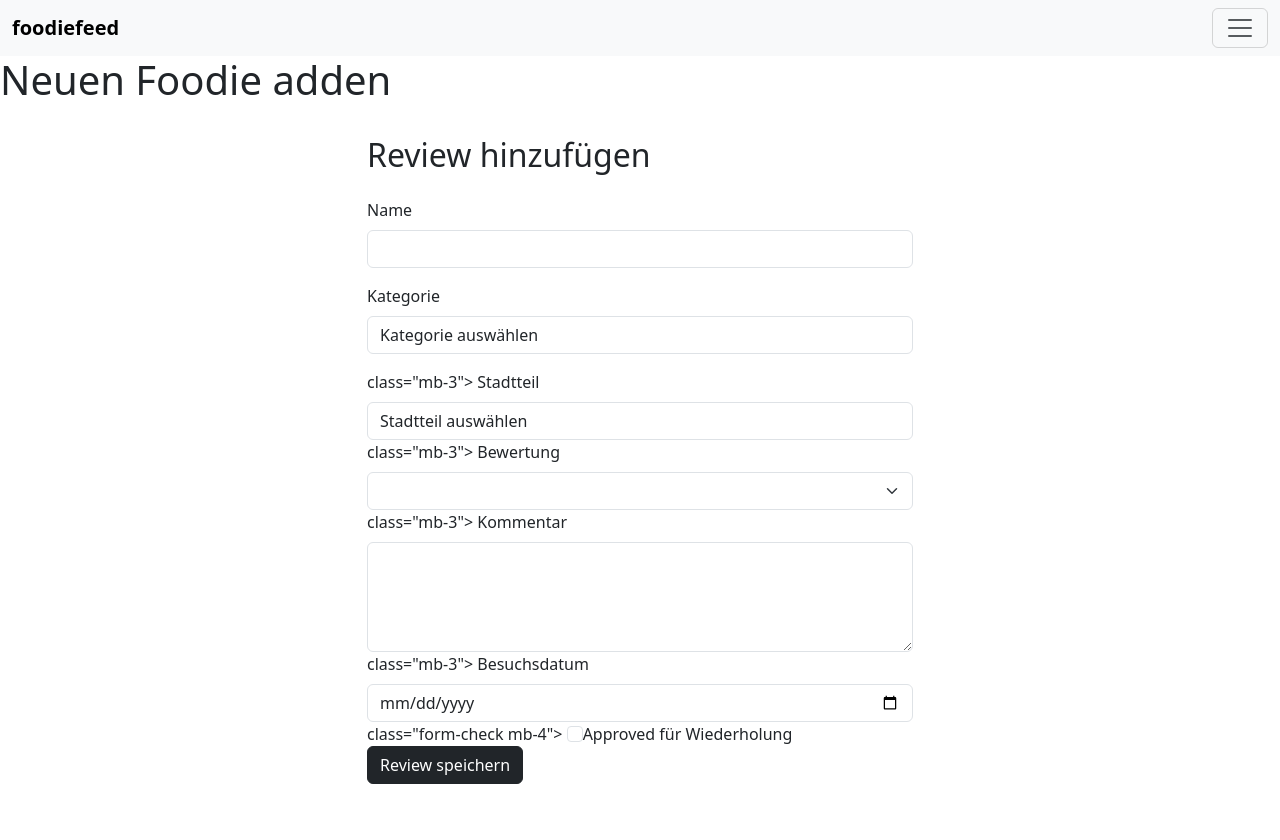
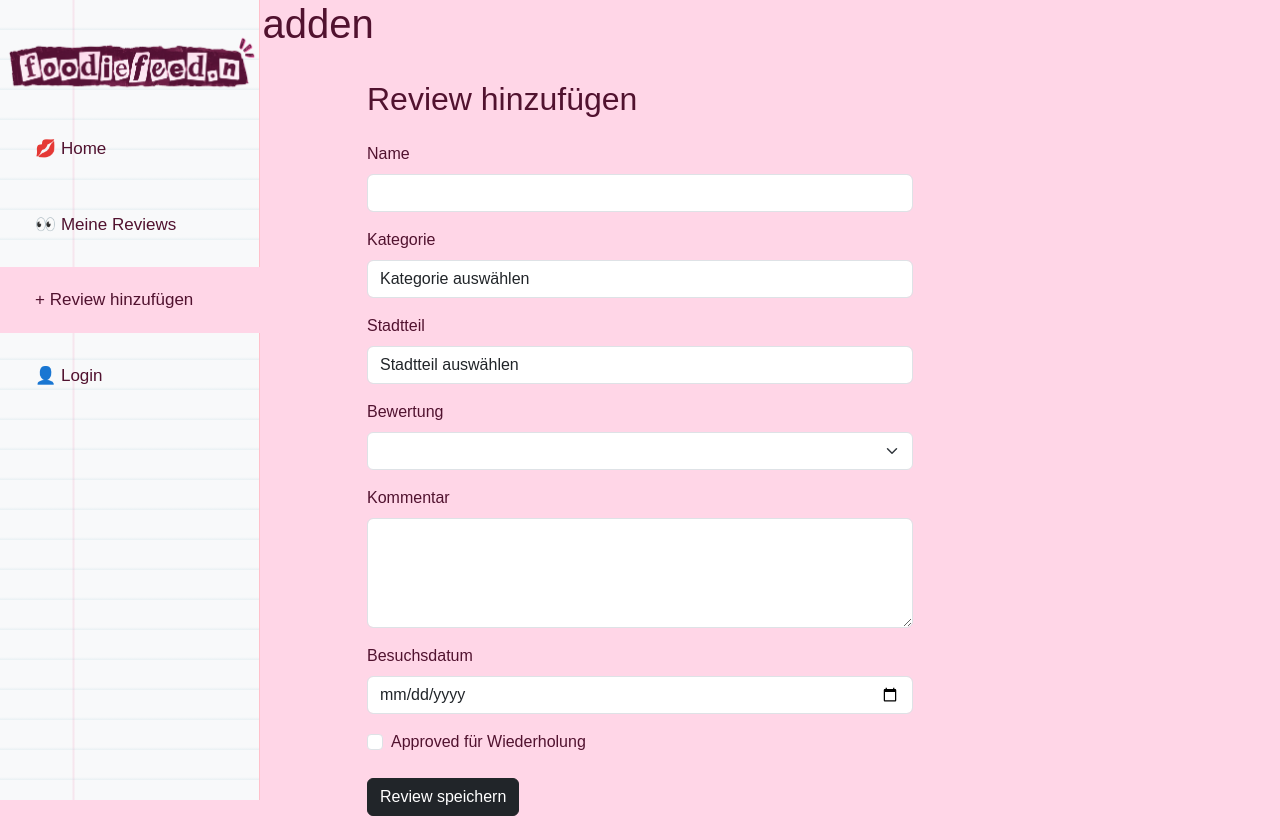
Before and after one commit to DaniaM16/foodiefeed-frontend, an Angular app: page /add-review in a window 1280 px wide. Before the commit the page ends 808 px from the top, so only its background shows below. Built offline with nearby package versions, Linux system fonts and the light colour scheme.

Commit message:
Navbar Design und foodiefeed Logo hinzugefügt

```diff
--- a/src/app/add-review/add-review.html
+++ b/src/app/add-review/add-review.html
@@ -37,7 +37,7 @@
 </div>
 
 
-    <div> class="mb-3">
+    <div class="mb-3">
         <label for="district" class="form-label">Stadtteil</label>
    <select
    id="district"
@@ -58,7 +58,7 @@
     </div>
 
 
-    <div> class="mb-3">
+    <div class="mb-3">
         <label for="rating" class="form-label">Bewertung</label>
    <select
 
@@ -74,7 +74,7 @@
     </div>
 
 
-<div> class="mb-3">
+<div class="mb-3" >
         <label for="comment" class="form-label">Kommentar</label>
    <textarea
    rows="4"
@@ -84,7 +84,7 @@
    </textarea>
     </div>
 
-<div> class="mb-3">
+<div class="mb-3">
         <label for="date" class="form-label">Besuchsdatum</label>
    <input
    type="date"
@@ -94,7 +94,7 @@
     </div>
 
 
-<div> class="form-check mb-4">
+<div class="form-check mb-4">
 <input
  type="checkbox"
    id="recommend"
--- a/src/app/navbar/navbar.css
+++ b/src/app/navbar/navbar.css
@@ -0,0 +1,105 @@
+.foodie-sidebar {
+    position: fixed;
+    top: 0;
+    left: 0;
+    width: 260px;
+    height: 100vh;
+    background-color: #f6eef3;
+
+    background-image:
+    repeating-linear-gradient(
+            to bottom,
+            transparent 0,
+            transparent 27px,
+            rgba(145, 190, 205, 0.15) 30px
+        ),
+        linear-gradient(
+            to right,
+            transparent 0,
+            transparent 72px,
+            rgba(232, 62, 129, 0.10) 73px,
+            rgba(232, 62, 129, 0.10) 74px,
+            transparent 75px
+        );
+
+
+    border-right: 1px solid pink;
+    z-index: 1000;
+    padding: 0;
+
+    display: block;
+    align-items: initial;
+
+    .foodie-sidebar-inner {
+        position: relative;
+        z-index: 1;
+        display: flex;
+        flex-direction: column;
+        align-items: stretch;
+        justify-content: flex-start;
+        padding: 20px 0;
+        margin: 0;
+    }
+
+    .foodie-logo {
+        width: 100%;
+        display: flex;
+        justify-content: center;
+        padding: 1px 0 5px;
+    }
+
+    .foodie-nav-wrapper{
+        display: block !important;
+    }
+
+    .foodie-nav-list {
+        display: flex;
+        flex-direction: column !important;
+        width: 100%;
+        gap: 10px;
+    }
+
+    .foodie-nav-link {
+        color: var(--text);
+        padding: 20px 35px !important;
+        font-size: 17px;
+        font-weight: 500;
+        text-decoration: none;
+    }
+
+    .foodie-nav-link:hover {
+        background-color: var(pink);
+        color: var(#651238 );
+    }
+
+    .navbar-toggler{
+        display: none;
+    }
+
+    .foodie-sidebar .foodie-nav-link {
+        display: flex;
+        align-items: center;
+        min-height: 82px;
+        padding: 0 28px;
+        margin: 0;
+
+        color: #5c1035;
+        font-size: 20px;
+        text-decoration: none;
+
+    }
+
+    .foodie-sidebar .foodie-nav-link:hover {
+        background-color: rgba(248, 183, 210, 0.45);
+
+    }
+
+     .foodie-nav-link.active {
+        background-color: var(--lightpink) !important;
+    }
+    .foodie-logo img {
+        width: 270px;
+        height: auto;
+        display: block;
+    }
+}
--- a/src/app/navbar/navbar.html
+++ b/src/app/navbar/navbar.html
@@ -1,7 +1,8 @@
-<nav class="navbar <navbar-expand-Ig bg-body-tertiary">
-<div class="container-fluid">
+<nav class="navbar navbar-expand-Ig bg-body-tertiary foodie-sidebar">
+<div class="container-fluid foodie-sidebar-inner">
 
-    <a class="navbar-brand fw-bold" routerlink="/">foodiefeed</a>
+    <a class="navbar-brand fw-bold foodie-logo" routerlink="/">
+        <img src="/foodiefeed-logo.png" alt="foodiefeed Logo"> </a>
 
 <button
     class="navbar-toggler"
@@ -16,13 +17,13 @@
 </button>
 
 
-<div class="collapse navbar-collapse" id="navbarNav">
+<div class="collapse navbar-collapse foodie-nav-wrapper" id="navbarNav">
 
-<div class="navbar-nav ms-auto">
-    <a class="nav-link" routerLink="/">Home</a>
-    <a class="nav-link" routerLink="/reviews">Meine Reviews</a>
-    <a class="nav-link" routerLink="/add-review">Review hinzufügen</a>
-    <a class="nav-link" routerLink="/login">Login</a>
+<div class="navbar-nav ms-auto foodie-nav-list">
+    <a class="foodie-nav-link" routerLink="/" routerLinkActive="active" [routerLinkActiveOptions]="{ exact: true }">💋 Home</a>
+    <a class="foodie-nav-link" routerLink="/reviews" routerLinkActive="active">👀 Meine Reviews</a>
+    <a class="foodie-nav-link" routerLink="/add-review" routerLinkActive="active">+ Review hinzufügen</a>
+    <a class="foodie-nav-link" routerLink="/login" routerLinkActive="active">👤 Login</a>
 </div>
 </div>
 
--- a/src/app/navbar/navbar.ts
+++ b/src/app/navbar/navbar.ts
@@ -1,9 +1,9 @@
 import { Component } from '@angular/core';
-import { RouterLink } from "@angular/router";
+import { RouterLink, RouterLinkActive } from "@angular/router";
 
 @Component({
   selector: 'app-navbar',
-  imports: [RouterLink],
+  imports: [RouterLink, RouterLinkActive],
   templateUrl: './navbar.html',
   styleUrl: './navbar.css',
 })
--- a/src/styles.css
+++ b/src/styles.css
@@ -1 +1,18 @@
-/* You can add global styles to this file, and also import other style files */
+:root {
+    --pink: #f7afd0;
+    --lightpink: #ffd6e7;
+    --dark: #651238;
+    --hotpink: #e83e81;
+    --white: #fff8fb;
+    --text: #51122f;
+    --lightpink2: #fde4ee;
+}
+
+body {
+    margin: 0;
+    background-color: var(--lightpink);
+    color: var(--text);
+    font-family: "Avenir Next", Avenir, Arial, sans-serif;
+
+
+}
```
Also changed, not shown: public/foodiefeed-logo.png (added).
